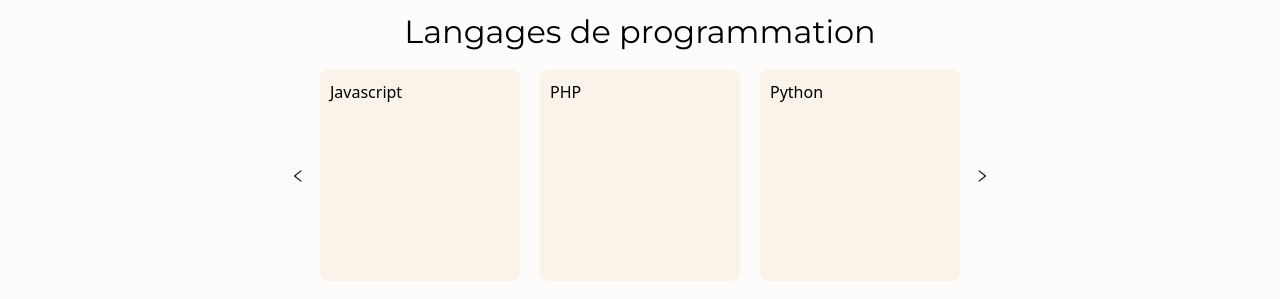
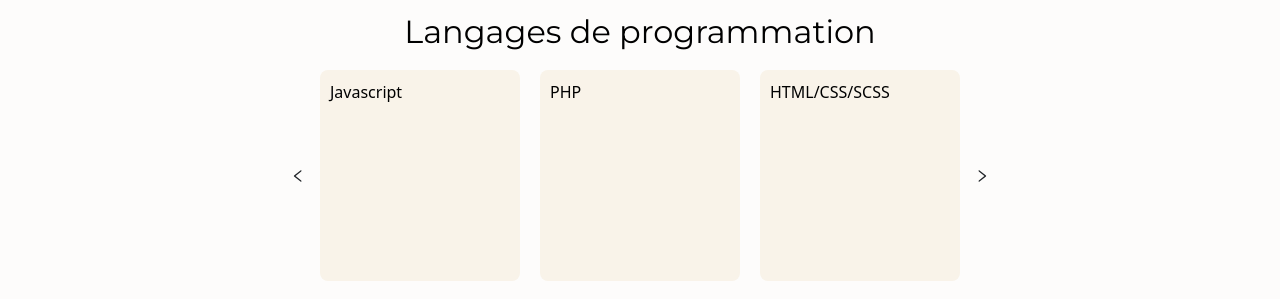
Before and after one commit to mousqtr/NewPortfolio, a React (Create React App) app in the folder front/: page / in a window 1280 px wide. Shown: the part 653-952 px from the top of the page. Built offline with nearby package versions, Linux system fonts and the light colour scheme.

Commit message:
Update index.html and Skills.js

```diff
--- a/front/public/index.html
+++ b/front/public/index.html
@@ -24,7 +24,7 @@
       work correctly both with client-side routing and a non-root public URL.
       Learn how to configure a non-root public URL by running `npm run build`.
     -->
-    <title>React App</title>
+    <title>RTG</title>
   </head>
   <body>
     <noscript>You need to enable JavaScript to run this app.</noscript>
--- a/front/src/sections/Skills/Skills.js
+++ b/front/src/sections/Skills/Skills.js
@@ -1,16 +1,45 @@
+import { useState } from "react";
 import { AiOutlineLeft, AiOutlineRight } from "react-icons/ai";
 import "./Skills.scss";
 
+const levels = {
+  senior: "Senior",
+  intermediate: "Intermédiaire",
+  junior: "Junior",
+};
+const languages = [
+  { label: "Javascript", logo: "", level: "senior" },
+  { label: "PHP", logo: "", level: "senior" },
+  { label: "HTML/CSS/SCSS", logo: "", level: "senior" },
+  { label: "Python", logo: "", level: "intermediate" },
+  { label: "C++", logo: "", level: "intermediate" },
+];
+
+const libraries = [
+  { label: "React.js", logo: "", level: "senior" },
+  { label: "Node.js", logo: "", level: "senior" },
+  { label: "Angular", logo: "", level: "senior" },
+];
+
 function Skills() {
+  const languagePage = useState(1);
+  const libraryPage = useState(1);
+
+  const [displayedLanguages, setDisplayLanguages] = useState(
+    languages.slice(0, 3),
+  );
+  const [displayedLibraries, setDisplayLibraries] = useState(
+    libraries.slice(0, 3),
+  );
   return (
     <div id="skills" className="app-section">
       <div className="block">
         <h1>Langages de programmation</h1>
         <div className="cols">
           <AiOutlineLeft />
-          <div className="column">Javascript</div>
-          <div className="column">PHP</div>
-          <div className="column">Python</div>
+          {displayedLanguages.map((language, index) => {
+            return <div className="column">{language.label}</div>;
+          })}
           <AiOutlineRight />
         </div>
       </div>
@@ -18,9 +47,9 @@ function Skills() {
         <h1>Frameworks & Librairies</h1>
         <div className="cols">
           <AiOutlineLeft />
-          <div className="column">React.js</div>
-          <div className="column">Node.js</div>
-          <div className="column">Angular</div>
+          {displayedLibraries.map((library, index) => {
+            return <div className="column">{library.label}</div>;
+          })}
           <AiOutlineRight />
         </div>
       </div>
```
